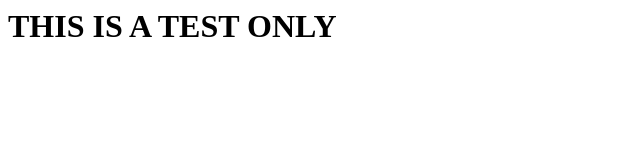
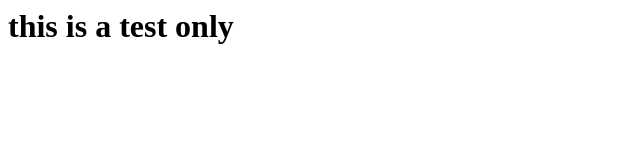
Before and after one commit to crc-ca-github/test, a plain HTML site: page index.html in a window 1280 px wide. Shown: the whole page, without its empty margins (0-640 px from the left). Drawn offline with Linux system fonts and the light colour scheme.

Commit message:
Update index.html

```diff
--- a/index.html
+++ b/index.html
@@ -1 +1 @@
-<h1>THIS IS A TEST ONLY</h1>
+<h1>this is a test only</h1>
```
